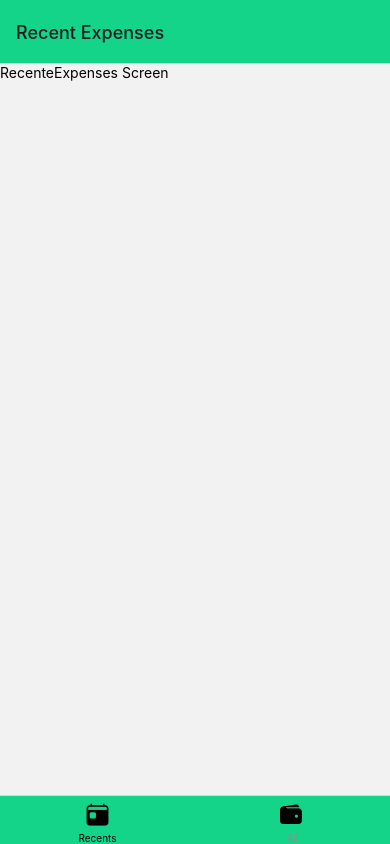
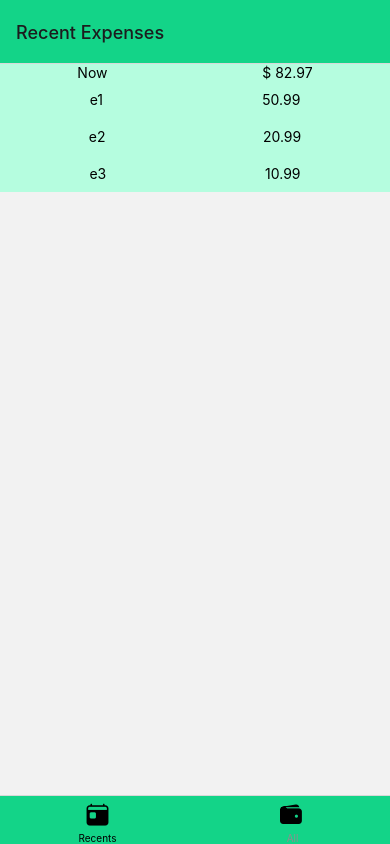
Before and after one commit to JonathanMauroFerrara/trackerApp, a React Native app: screen /RecentExpenses in a window 390 px wide. Built offline with nearby package versions, Linux system fonts and the light colour scheme.

Commit message:
feat: add types feat: create output components (list and summary) feat: add dummy data

```diff
--- /dev/null
+++ b/components/ExpensesOut/ExpensesList.tsx
@@ -0,0 +1,40 @@
+import React from "react";
+import { FlatList, StyleSheet, Text, View } from "react-native";
+import { TExpensesList, TSingleExpenses } from "../../types";
+
+const ExpensesList = ({ expenses }: { expenses: TExpensesList }) => {
+  const singleExpenses = ({
+    name,
+    amount,
+    description,
+    id,
+    iconType,
+  }: TSingleExpenses) => (
+    <View style={styles.container}>
+      {/* <Text>{id}</Text> */}
+      <Text>{name}</Text>
+      <Text>{amount}</Text>
+      {/* <Text>{description}</Text> */}
+    </View>
+  );
+
+  return (
+    <FlatList
+      id={expenses[0].id}
+      data={expenses}
+      renderItem={({ item }) => singleExpenses(item)}
+    />
+  );
+};
+
+export default ExpensesList;
+
+const styles = StyleSheet.create({
+  container: {
+    display: "flex",
+    flexDirection: "row",
+    justifyContent: "space-around",
+    alignItems: "center",
+    margin: 10,
+  },
+});
--- /dev/null
+++ b/components/ExpensesOut/ExpensesOutput.tsx
@@ -0,0 +1,29 @@
+import React from "react";
+import { StyleSheet, View } from "react-native";
+import { colorPalette } from "../../constants/colors";
+import { TExpensesList } from "../../types";
+import ExpensesList from "./ExpensesList";
+import ExpensesSummary from "./ExpensesSummary";
+
+const ExpensesOutput = ({
+  expenses,
+  expensesPeriod,
+}: {
+  expenses: TExpensesList;
+  expensesPeriod: string;
+}) => {
+  return (
+    <View style={styles.container}>
+      <ExpensesSummary periodTitle={expensesPeriod} expenses={expenses} />
+      <ExpensesList expenses={expenses} />
+    </View>
+  );
+};
+
+export default ExpensesOutput;
+
+const styles = StyleSheet.create({
+  container: {
+    backgroundColor: colorPalette.primary200,
+  },
+});
--- /dev/null
+++ b/components/ExpensesOut/ExpensesSummary.tsx
@@ -0,0 +1,33 @@
+import React from "react";
+import { StyleSheet, Text, View } from "react-native";
+import { TExpensesList } from "../../types";
+
+const ExpensesSummary = ({
+  periodTitle,
+  expenses,
+}: {
+  periodTitle: string;
+  expenses: TExpensesList;
+}) => {
+  const expensesSum: number = expenses.reduce((sum, expenses) => {
+    return sum + expenses.amount;
+  }, 0);
+
+  return (
+    <View style={styles.container}>
+      <Text>{periodTitle}</Text>
+      <Text>{`$ ${expensesSum.toFixed(2)}`}</Text>
+    </View>
+  );
+};
+
+export default ExpensesSummary;
+
+const styles = StyleSheet.create({
+  container: {
+    display: "flex",
+    flexDirection: "row",
+    justifyContent: "space-around",
+    alignItems: "center",
+  },
+});
--- /dev/null
+++ b/constants/dummyData.ts
@@ -0,0 +1,25 @@
+import { TExpensesList } from "../types";
+
+export const DUMMY_EXPENSES: TExpensesList = [
+  {
+    id: "Pizza",
+    name: "e1",
+    description: "first element",
+    amount: 50.99,
+    iconType: "food",
+  },
+  {
+    id: "Trenino",
+    name: "e2",
+    description: "second element",
+    amount: 20.99,
+    iconType: "plays",
+  },
+  {
+    id: "Scheda video",
+    name: "e3",
+    description: "third element",
+    amount: 10.99,
+    iconType: "computer parts",
+  },
+];
--- a/screens/RecenteExpenses.tsx
+++ b/screens/RecenteExpenses.tsx
@@ -1,12 +1,9 @@
-import { View, Text } from "react-native";
 import React from "react";
+import ExpensesOutput from "../components/ExpensesOut/ExpensesOutput";
+import { DUMMY_EXPENSES } from "../constants/dummyData";
 
 const RecenteExpenses = () => {
-  return (
-    <View>
-      <Text>RecenteExpenses Screen</Text>
-    </View>
-  );
+  return <ExpensesOutput expenses={DUMMY_EXPENSES} expensesPeriod="Now" />;
 };
 
 export default RecenteExpenses;
--- /dev/null
+++ b/types/index.ts
@@ -0,0 +1,12 @@
+type TSingleExpenses = {
+    id: string,
+    name: string,
+    description: string,
+    amount: number,
+    iconType: string,
+}
+
+type TExpensesList = TSingleExpenses[];
+
+
+export { TSingleExpenses, TExpensesList };
```
